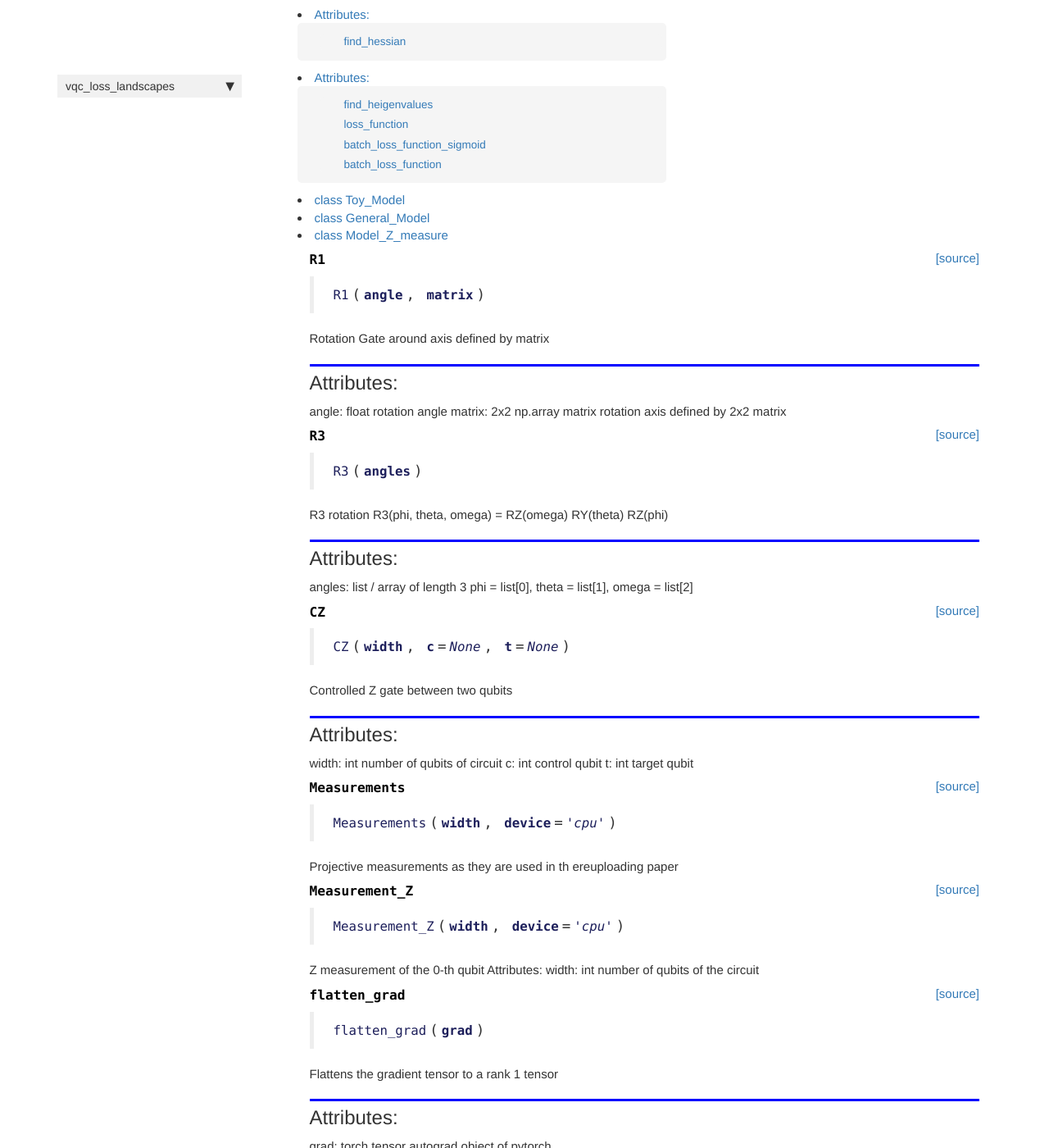
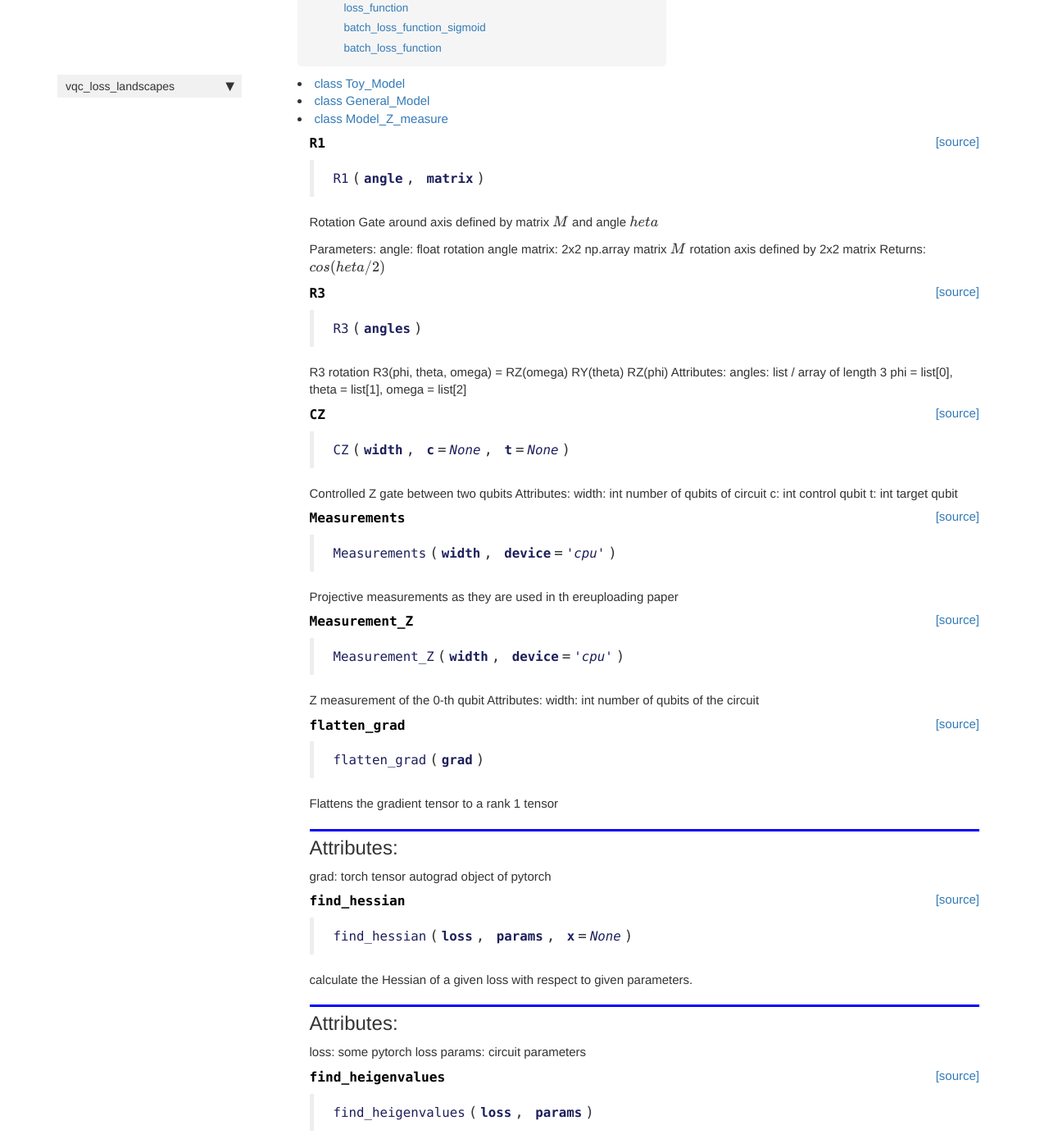
Before and after one commit to PatrickHuembeli/vqc_loss_landscapes, a Jekyll site: the page built from docs/torchcirq.html, in a window 1280 px wide and 1400 px high, scrolled down 487 px. Shown: the whole window at 82% size. Built offline with Jekyll 4.4.1, drawn with Linux system fonts in a browser that asks for light colours; nearby versions of some CDN libraries; comment, search, counter and statistics services are not loaded; some of the changed text lies outside the part shown.

```diff
--- a/docs/torchcirq.html
+++ b/docs/torchcirq.html
@@ -61,11 +61,14 @@ sidebar: home_sidebar
 <div class="output_markdown rendered_html output_subarea ">
 <h4 id="R1" class="doc_header"><code>R1</code><a href="https://github.com/PatrickHuembeli/vqc_loss_landscapes/tree/master/vqc_loss_landscapes/torchcirq.py#L34" class="source_link" style="float:right">[source]</a></h4><blockquote><p><code>R1</code>(<strong><code>angle</code></strong>, <strong><code>matrix</code></strong>)</p>
 </blockquote>
-<p>Rotation Gate around axis defined by matrix</p>
-<h2 id="Attributes:">Attributes:<a class="anchor-link" href="#Attributes:"> </a></h2><p>angle: float
+<p>Rotation Gate around axis defined by matrix $M$ and angle $ heta$</p>
+<p>Parameters:
+angle: float
     rotation angle
-matrix: 2x2 np.array matrix
-    rotation axis defined by 2x2 matrix</p>
+matrix: 2x2 np.array matrix $M$
+    rotation axis defined by 2x2 matrix
+Returns:
+$cos(       heta/2)$</p>
 
 </div>
 
@@ -88,10 +91,11 @@ matrix: 2x2 np.array matrix
 
 
 <div class="output_markdown rendered_html output_subarea ">
-<h4 id="R3" class="doc_header"><code>R3</code><a href="https://github.com/PatrickHuembeli/vqc_loss_landscapes/tree/master/vqc_loss_landscapes/torchcirq.py#L46" class="source_link" style="float:right">[source]</a></h4><blockquote><p><code>R3</code>(<strong><code>angles</code></strong>)</p>
+<h4 id="R3" class="doc_header"><code>R3</code><a href="https://github.com/PatrickHuembeli/vqc_loss_landscapes/tree/master/vqc_loss_landscapes/torchcirq.py#L48" class="source_link" style="float:right">[source]</a></h4><blockquote><p><code>R3</code>(<strong><code>angles</code></strong>)</p>
 </blockquote>
-<p>R3 rotation R3(phi, theta, omega) = RZ(omega) RY(theta) RZ(phi)</p>
-<h2 id="Attributes:">Attributes:<a class="anchor-link" href="#Attributes:"> </a></h2><p>angles: list / array of length 3
+<p>R3 rotation R3(phi, theta, omega) = RZ(omega) RY(theta) RZ(phi)
+Attributes:
+angles: list / array of length 3
     phi = list[0], theta = list[1], omega = list[2]</p>
 
 </div>
@@ -115,10 +119,11 @@ matrix: 2x2 np.array matrix
 
 
 <div class="output_markdown rendered_html output_subarea ">
-<h4 id="CZ" class="doc_header"><code>CZ</code><a href="https://github.com/PatrickHuembeli/vqc_loss_landscapes/tree/master/vqc_loss_landscapes/torchcirq.py#L56" class="source_link" style="float:right">[source]</a></h4><blockquote><p><code>CZ</code>(<strong><code>width</code></strong>, <strong><code>c</code></strong>=<em><code>None</code></em>, <strong><code>t</code></strong>=<em><code>None</code></em>)</p>
+<h4 id="CZ" class="doc_header"><code>CZ</code><a href="https://github.com/PatrickHuembeli/vqc_loss_landscapes/tree/master/vqc_loss_landscapes/torchcirq.py#L57" class="source_link" style="float:right">[source]</a></h4><blockquote><p><code>CZ</code>(<strong><code>width</code></strong>, <strong><code>c</code></strong>=<em><code>None</code></em>, <strong><code>t</code></strong>=<em><code>None</code></em>)</p>
 </blockquote>
-<p>Controlled Z gate between two qubits</p>
-<h2 id="Attributes:">Attributes:<a class="anchor-link" href="#Attributes:"> </a></h2><p>width: int
+<p>Controlled Z gate between two qubits
+Attributes:
+width: int
     number of qubits of circuit
 c: int
     control qubit
```
Also changed, not shown: vqc_loss_landscapes/torchcirq.py (+6 -6 lines).
